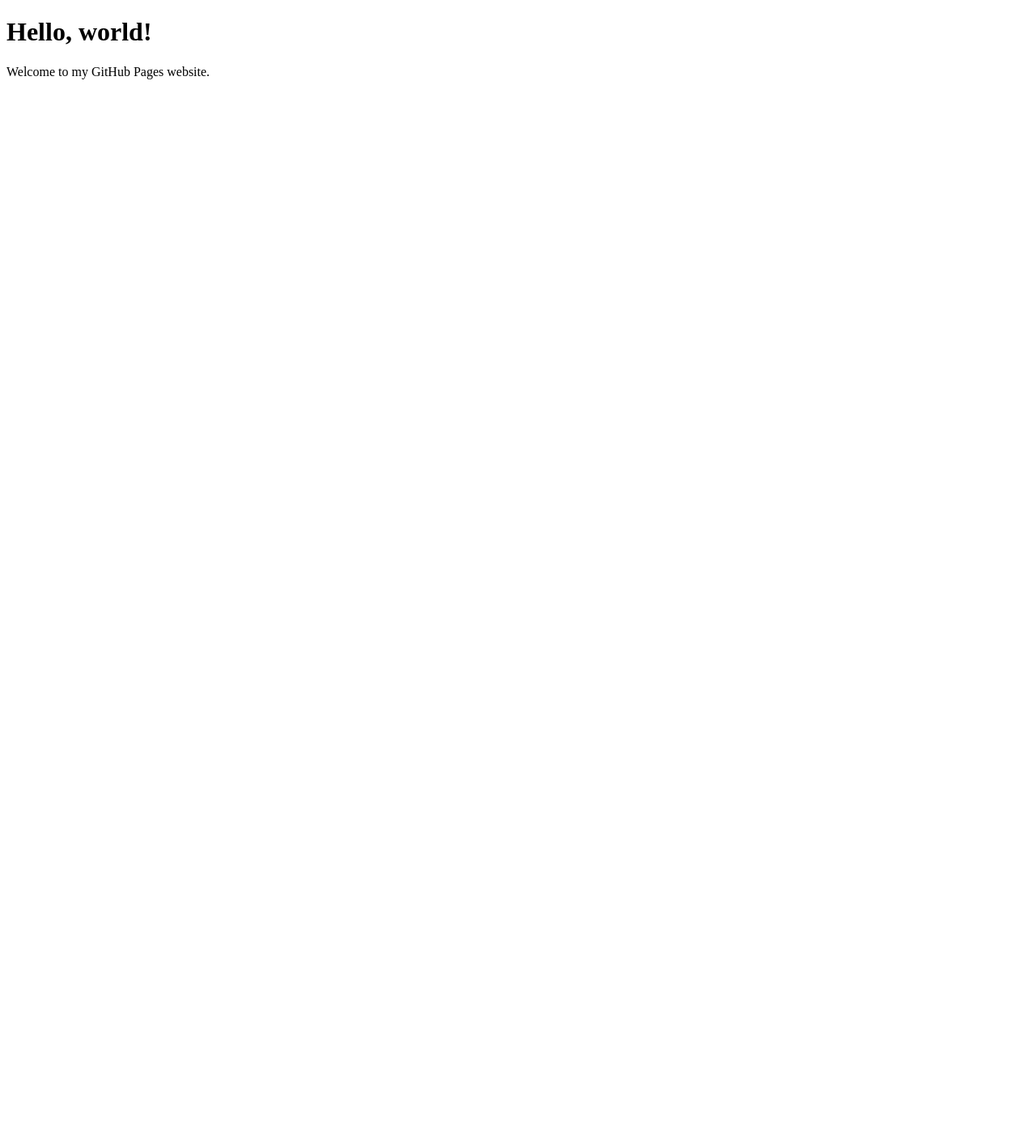
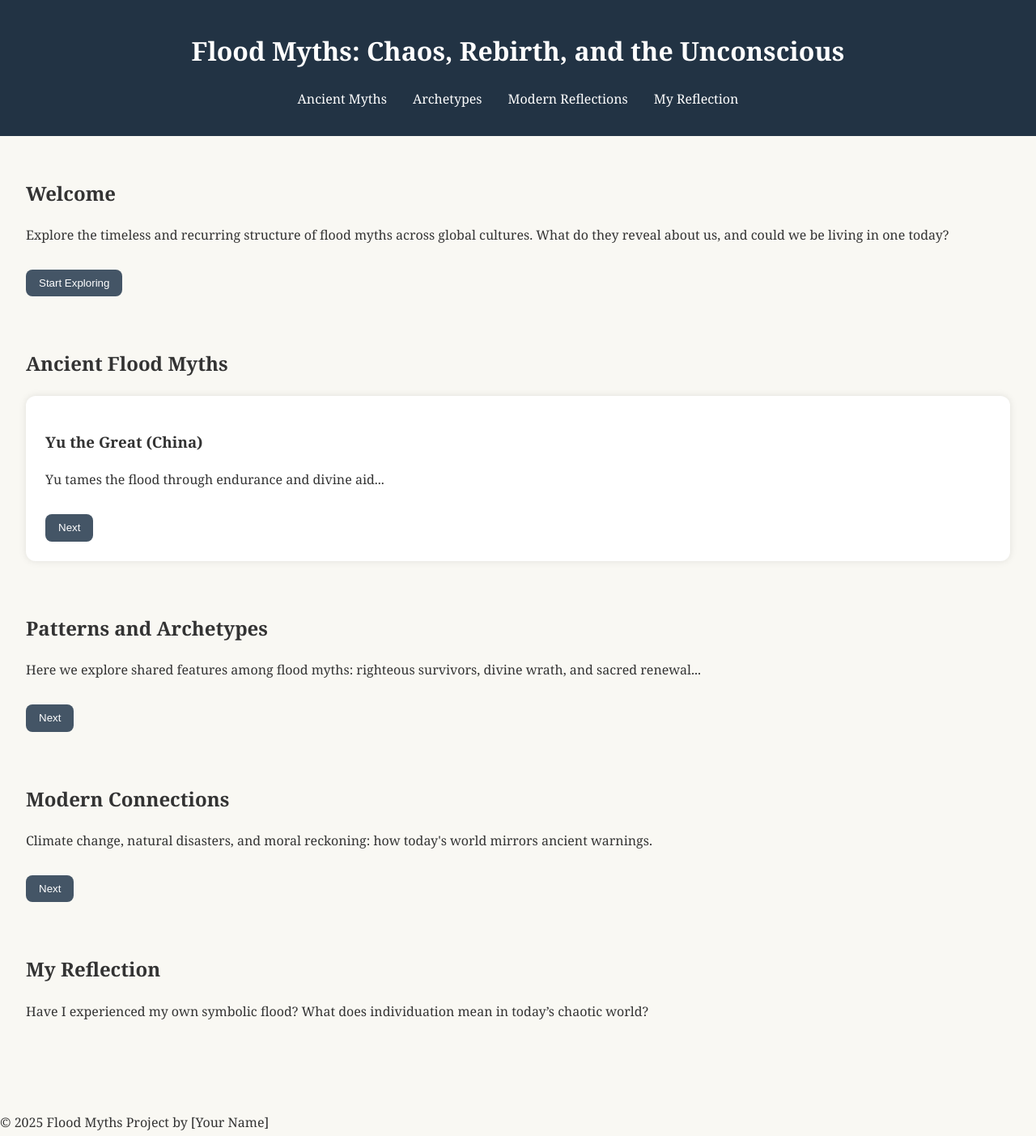
Before and after one commit to alexstoffel/english-website, a plain HTML site: page index.html in a window 1280 px wide. Shown: the whole page at 81% size. Before the commit the page ends 800 px from the top, so only its background shows below. Drawn offline with Linux system fonts and the light colour scheme.

Commit message:
Update index.html

```diff
--- a/index.html
+++ b/index.html
@@ -1,10 +1,62 @@
 <!DOCTYPE html>
-<html>
+<html lang="en">
 <head>
-  <title>My Website</title>
+  <meta charset="UTF-8">
+  <meta name="viewport" content="width=device-width, initial-scale=1">
+  <title>Flood Myths Interactive</title>
+  <link rel="stylesheet" href="style.css">
 </head>
 <body>
-  <h1>Hello, world!</h1>
-  <p>Welcome to my GitHub Pages website.</p>
+  <header>
+    <h1>Flood Myths: Chaos, Rebirth, and the Unconscious</h1>
+    <nav>
+      <ul>
+        <li><a href="#ancient">Ancient Myths</a></li>
+        <li><a href="#archetype">Archetypes</a></li>
+        <li><a href="#modern">Modern Reflections</a></li>
+        <li><a href="#personal">My Reflection</a></li>
+      </ul>
+    </nav>
+  </header>
+
+  <main>
+    <section id="intro">
+      <h2>Welcome</h2>
+      <p>Explore the timeless and recurring structure of flood myths across global cultures. What do they reveal about us, and could we be living in one today?</p>
+      <button onclick="scrollToSection('ancient')">Start Exploring</button>
+    </section>
+
+    <section id="ancient">
+      <h2>Ancient Flood Myths</h2>
+      <div class="myth-card">
+        <h3>Yu the Great (China)</h3>
+        <p>Yu tames the flood through endurance and divine aid...</p>
+        <button onclick="scrollToSection('archetype')">Next</button>
+      </div>
+    </section>
+
+    <section id="archetype">
+      <h2>Patterns and Archetypes</h2>
+      <p>Here we explore shared features among flood myths: righteous survivors, divine wrath, and sacred renewal...</p>
+      <button onclick="scrollToSection('modern')">Next</button>
+    </section>
+
+    <section id="modern">
+      <h2>Modern Connections</h2>
+      <p>Climate change, natural disasters, and moral reckoning: how today's world mirrors ancient warnings.</p>
+      <button onclick="scrollToSection('personal')">Next</button>
+    </section>
+
+    <section id="personal">
+      <h2>My Reflection</h2>
+      <p>Have I experienced my own symbolic flood? What does individuation mean in today’s chaotic world?</p>
+    </section>
+  </main>
+
+  <footer>
+    <p>© 2025 Flood Myths Project by [Your Name]</p>
+  </footer>
+
+  <script src="script.js"></script>
 </body>
 </html>
```
